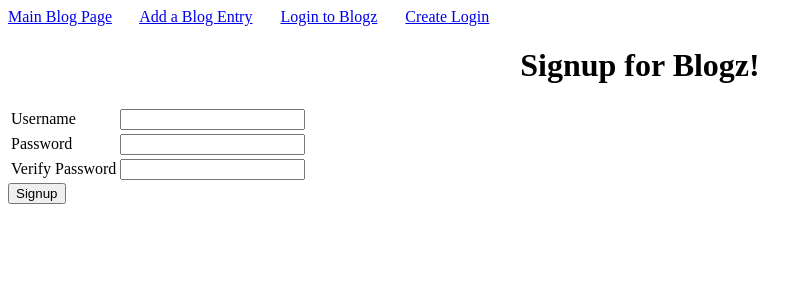
After one commit to CherieLK/blogz, a Flask app: page /signup in a window 1280 px wide. The commit adds this page. Shown: the top 300 px of the page, without its empty margins (0-812 px from the left). Run offline with Flask 2, Linux system fonts and the light colour scheme.

Commit message:
signup and login templates

```diff
--- a/main_blog.py
+++ b/main_blog.py
@@ -1,9 +1,9 @@
-from flask import Flask, request, redirect, render_template
+from flask import Flask, request, redirect, render_template, session, flash
 from flask_sqlalchemy import SQLAlchemy
 
 app = Flask(__name__)
 app.config['DEBUG'] = True
-app.config['SQLALCHEMY_DATABASE_URI'] = 'mysql+pymysql://build-a-blog:mypassword@localhost:8889/build-a-blog'
+app.config['SQLALCHEMY_DATABASE_URI'] = 'mysql+pymysql://blogz:123@localhost:8889/blogz'
 app.config['SQLALCHEMY_ECHO'] = True
 db = SQLAlchemy(app)
 
@@ -12,10 +12,23 @@ class Blog(db.Model):
     id = db.Column(db.Integer, primary_key=True)
     title = db.Column(db.String(120))
     body = db.Column(db.String(300))
+    owner_id = db.Column(db.Integer, db.ForeignKey('user.id'))
 
     def __init__(self, title, body):
         self.title = title
         self.body = body
+        self.owner = owner
+
+class User(db.Model):
+
+    id = db.Column(db.Integer, primary_key=True)
+    username = db.Column(db.String(120), unique=True)
+    password = db.Column(db.String(120))
+    tasks = db.relationship('Blog', backref='owner')
+
+    def __init__(self, username, password):
+        self.username = username
+        self.password = password
 
 @app.route('/', methods=['GET'])
 def index():
@@ -37,6 +50,9 @@ def add_blog():
         blog_message = request.form['blog-message']
         if (not blog_message) or ( blog_message.strip() == ""):
             blogbody_error = "Please enter a blog message. "
+
+        logged_in_username = session['user']
+        owner = User.query.filter_by(username=logged_in_username).first()
 
         if blogtitle_error != "":
             return render_template('new_post.html', title="Build A Blog", blogtitle_error=blogtitle_error, blog_message = blog_message)
@@ -64,6 +80,18 @@ def get_ind_blog():
     ind_blog = Blog.query.get(blog_id)
     return render_template('ind_blog.html', title="Individual Blog", ind_blog=ind_blog)
 
+@app.route('/login', methods=['GET', 'POST'])
+def get_username():
+
+
+    return render_template('login.html', title="Login to Blogz")
+
+@app.route('/signup', methods=['GET', 'POST'])
+def get_new_username():
+
+     return render_template('signup.html', title="Signup for Blogz")
+
+
 
 if __name__ == '__main__':
     app.run()
--- a/templates/base.html
+++ b/templates/base.html
@@ -3,7 +3,9 @@
     <head>
         <title>Blog</title>
         <a href="/blog_list">Main Blog Page</a>  &nbsp; &nbsp; &nbsp;
-        <a href="/new_post">Add a Blog Entry</a><br>
+        <a href="/new_post">Add a Blog Entry</a> &nbsp; &nbsp; &nbsp;
+        <a href="/login">Login to Blogz</a> &nbsp; &nbsp; &nbsp;
+        <a href="/signup">Create Login</a><br>
 
         <style type="text/css">
             h1 {
--- /dev/null
+++ b/templates/signup.html
@@ -0,0 +1,29 @@
+{% extends "base.html" %}
+
+{% block content %}
+<h1>Signup for Blogz!</h1>
+<form action="/signup" method="post">
+    <table>
+        <tr>
+            <!--New User Signup-->
+            <td><label for="new-user">Username</label></td>
+            <td>
+                <input name="new-user" type="text" value="{{ username }}">
+            </td>
+        </tr>
+        <tr>
+            <td><label for="password">Password</label></td>
+            <td>
+                <input name="password" type="password">
+            </td>
+        </tr>
+        <tr>
+            <td><label for="verify">Verify Password</label></td>
+            <td>
+                <input name="verify" type="password">
+            </td>
+        </tr>
+    </table>
+    <input type="submit" value="Signup">
+</form>
+{% endblock %}
```
Also changed, not shown: templates/login.html (added, +24 -0 lines), templates/blog_list.html (renamed from templates/blog.html).
